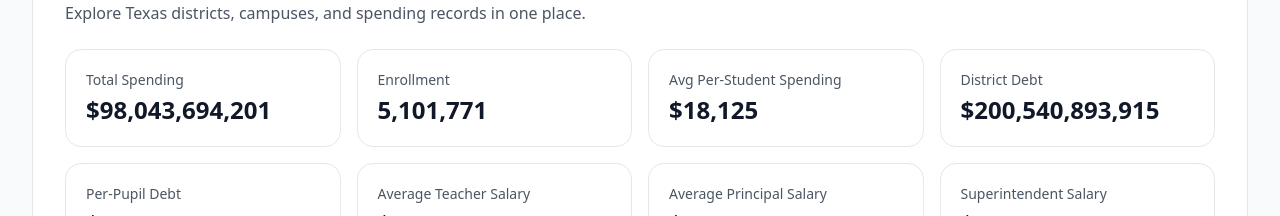
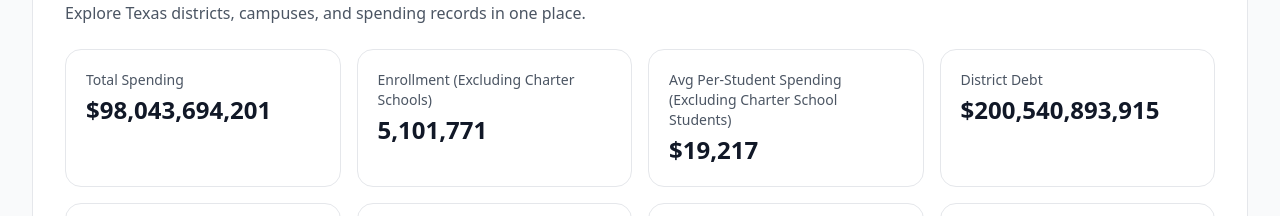
Before and after one commit to jab1897/LoneStarLedger5, a React (Vite) app: page / in a window 1280 px wide. Shown: the part 169-385 px from the top of the page. Built offline with nearby package versions, Linux system fonts and the light colour scheme; no server answers.

Commit message:
Update statewide KPI labels and spending value

```diff
--- a/src/pages/Home.jsx
+++ b/src/pages/Home.jsx
@@ -166,8 +166,16 @@
               value={fmtMoney(stats?.totalSpendingSum)}
               to="/why-no-amount-of-money-is-enough"
             />
-          <StatCard label="Enrollment" value={fmtInt(stats?.enrollmentTotal)} to="/districts" />
-          <StatCard label="Avg Per-Student Spending" value={fmtMoney(stats?.perStudentSpendingAvgFixed)} to="/districts" />
+          <StatCard
+            label="Enrollment (Excluding Charter Schools)"
+            value={fmtInt(stats?.enrollmentTotal)}
+            to="/districts"
+          />
+          <StatCard
+            label="Avg Per-Student Spending (Excluding Charter School Students)"
+            value={fmtMoney(19217)}
+            to="/districts"
+          />
           <StatCard label="District Debt" value={fmtMoney(stats?.districtDebtTotal)} to="/districts" />
           <StatCard label="Per-Pupil Debt" value={fmtMoney(stats?.perPupilDebtAvg)} to="/districts" />
           <StatCard label="Average Teacher Salary" value={fmtMoney(stats?.teacherSalaryAvg)} to="/districts" />
```
